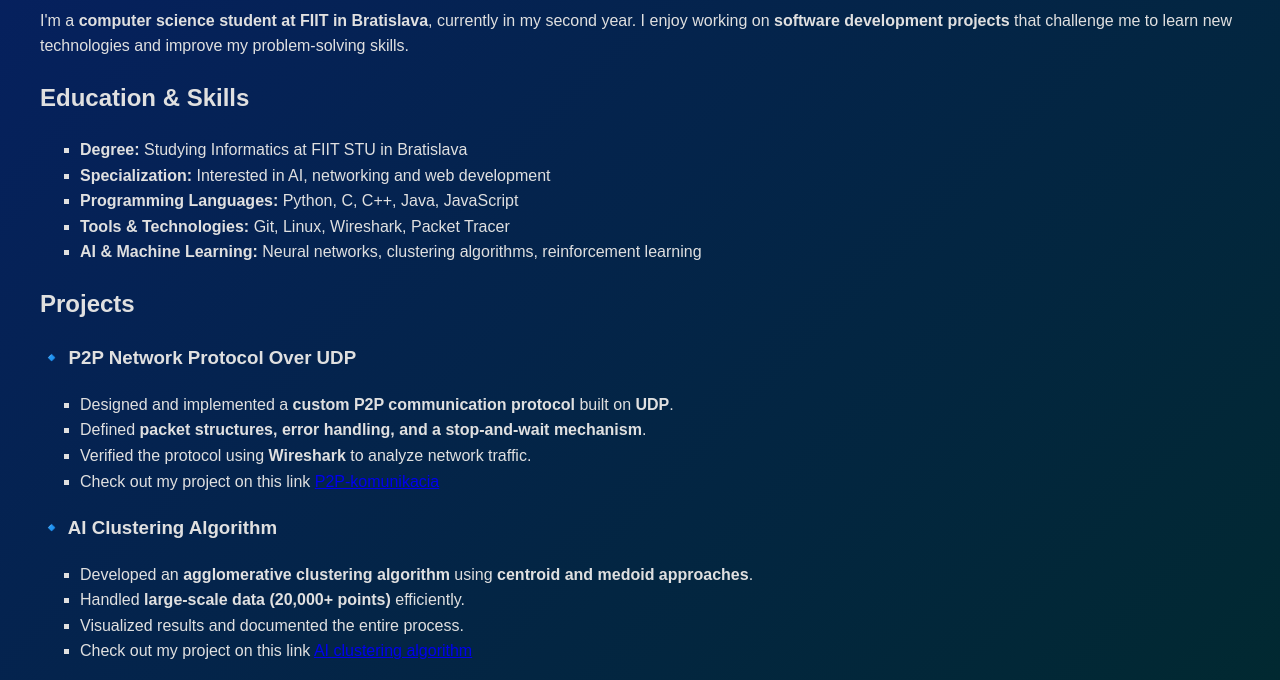
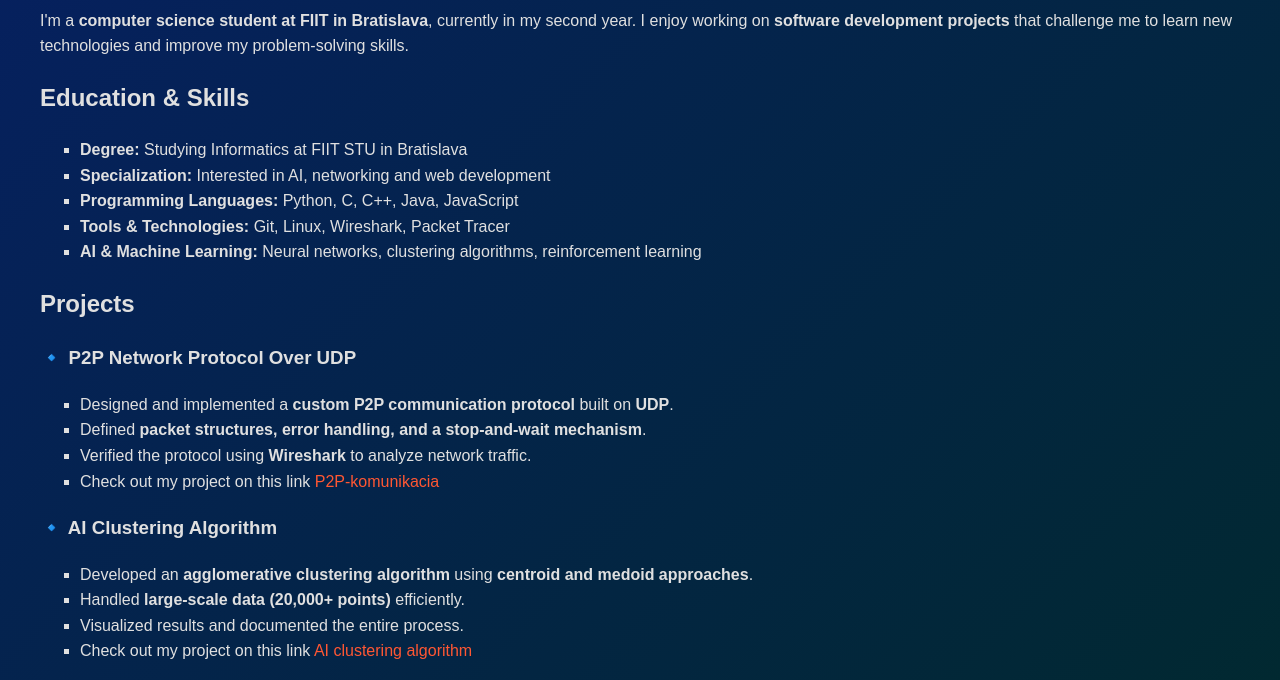
Before and after one commit to nikolasknapik/nikolasknapik.github.io, a plain HTML site: page index.html in a window 1280 px wide. Shown: the part 105-785 px from the top of the page. Drawn offline with Linux system fonts and the light colour scheme.

Commit message:
frarba linkov

```diff
--- a/index.html
+++ b/index.html
@@ -12,6 +12,16 @@
 }
         h1, h2, h3 { color: #E0E0E0; }
         ul { list-style-type: square; }
+
+        a {
+        color: #FF5733; /* Oranžovo-červená farba odkazu */
+        text-decoration: none; /* Odstráni podčiarknutie */
+    }
+
+    a:hover {
+        color: #C70039; /* Zmení farbu pri hoveri */
+        text-decoration: underline; /* Pridá podčiarknutie */
+    }
     </style>
     <link rel="icon" type="image/x-icon" href="pngegg.png">
 </head>
```
